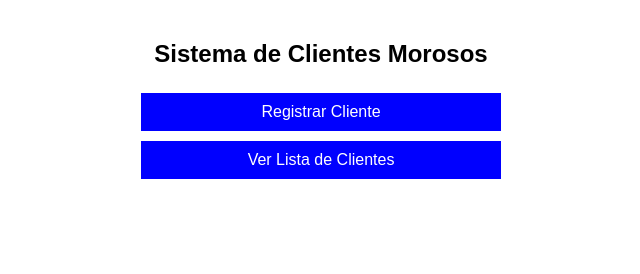
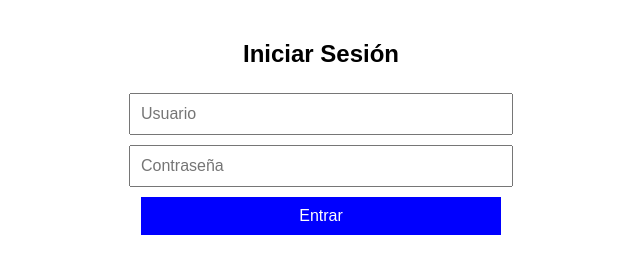
Before and after one commit to jhon20289/Cliente-morosos, a plain HTML site: page index.html in a window 1280 px wide. Shown: the whole page, without its empty margins (319-959 px from the left). Drawn offline with Linux system fonts and the light colour scheme; some packages are replaced by stand-ins of ours; a script that the page names is missing.

Commit message:
Update index.html

```diff
--- a/index.html
+++ b/index.html
@@ -5,14 +5,26 @@
     <meta name="viewport" content="width=device-width, initial-scale=1.0">
     <title>Clientes Morosos con Geolocalización</title>
     <link rel="stylesheet" href="style.css">
+    <link rel="stylesheet" href="https://cdn.jsdelivr.net/npm/sweetalert2@11.0.18/dist/sweetalert2.min.css">
 </head>
 <body>
 
+    <!-- Pantalla de Login -->
+    <div id="login" class="pantalla activo">
+        <h2>Iniciar Sesión</h2>
+        <form id="loginForm">
+            <input type="text" id="username" placeholder="Usuario" required>
+            <input type="password" id="password" placeholder="Contraseña" required>
+            <button type="submit">Entrar</button>
+        </form>
+    </div>
+
     <!-- Pantalla de Inicio -->
-  <div id="inicio" class="pantalla activo">
+    <div id="inicio" class="pantalla">
         <h2>Sistema de Clientes Morosos</h2>
         <button onclick="cambiarPantalla('registro')">Registrar Cliente</button>
         <button onclick="cambiarPantalla('lista')">Ver Lista de Clientes</button>
+        <button onclick="cerrarSesion()">Cerrar Sesión</button>
     </div>
 
     <!-- Pantalla de Registro -->
@@ -49,7 +61,7 @@
         <button onclick="cambiarPantalla('lista')">Volver</button>
     </div>
 
-  <!-- Cargar el script al final del body -->
     <script src="script.js"></script>
+    <script src="https://cdn.jsdelivr.net/npm/sweetalert2@11.0.18/dist/sweetalert2.all.min.js"></script>
 </body>
 </html>
```
Lines whose indentation alone changed are shown as unchanged.
